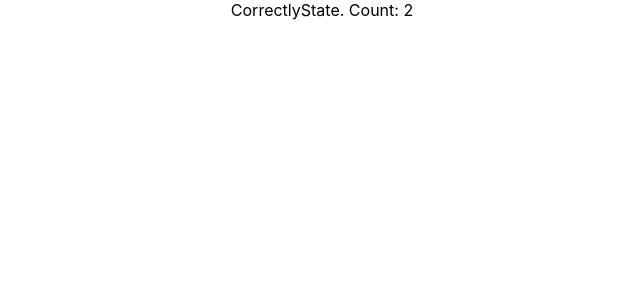
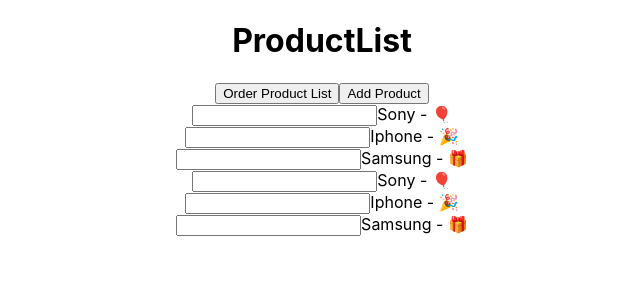
Before and after one commit to ChauVanLoc/React-Awesome-Training, a React (Create React App) app in the folder ReactMainConcept/my-app/: page / in a window 1280 px wide. Shown: the top 300 px of the page, without its empty margins (318-958 px from the left). Built offline with nearby package versions, Linux system fonts and the light colour scheme.

Commit message:
List và key

```diff
--- a/ReactMainConcept/my-app/src/App.js
+++ b/ReactMainConcept/my-app/src/App.js
@@ -6,6 +6,7 @@
 import CorrectlyState from './CorrectlyState'
 import Layout from './Layout'
 import LoginControl from './LoginControl'
+import ProductList from './ProductList/ProductList'
 
 function App() {
   // const [name, setName] = useState('Casio')
@@ -27,7 +28,8 @@
         <BareButton />
       </Layout> */}
       {/* <LoginControl hidden={false} /> */}
-      <CorrectlyState />
+      {/* <CorrectlyState /> */}
+      <ProductList />
     </div>
   )
 }
--- /dev/null
+++ b/ReactMainConcept/my-app/src/ProductList/ProductItem.jsx
@@ -0,0 +1,15 @@
+import React, { Component } from 'react'
+
+export class ProductItem extends Component {
+  render() {
+    const { product } = this.props
+    return (
+      <div className='product-item'>
+        <input />
+        {product.name} - {product.avatar}
+      </div>
+    )
+  }
+}
+
+export default ProductItem
--- /dev/null
+++ b/ReactMainConcept/my-app/src/ProductList/ProductList.jsx
@@ -0,0 +1,71 @@
+import React, { Component } from 'react'
+import ProductItem from './ProductItem'
+
+export class ProductList extends Component {
+  constructor(props) {
+    super(props)
+
+    this.state = {
+      productList: [
+        {
+          id: '1a',
+          name: 'Sony',
+          avatar: '🎈'
+        },
+        {
+          id: '2b',
+          name: 'Iphone',
+          avatar: '🎉'
+        },
+        {
+          id: '3c',
+          name: 'Samsung',
+          avatar: '🎁'
+        }
+      ]
+    }
+  }
+
+  orderProductList = () => {
+    this.setState((prevState) => ({
+      productList: prevState.productList.sort((a, b) => {
+        if (a.name < b.name) return -1
+        if (a.name > b.name) return 1
+        return 0
+      })
+    }))
+  }
+
+  addProduct = () => {
+    this.setState((prevState) => ({
+      productList: [
+        {
+          id: '4d',
+          name: 'Huawei',
+          avatar: '🎃'
+        },
+        ...prevState.productList
+      ]
+    }))
+  }
+
+  render() {
+    return (
+      <div>
+        <h1>ProductList</h1>
+        <button onClick={this.orderProductList}>Order Product List</button>
+        <button onClick={this.addProduct}>Add Product</button>
+        <div className='product-list'>
+          {this.state.productList.map((product, index) => (
+            <ProductItem product={product} key={product.id} />
+          ))}
+          {this.state.productList.map((product, index) => (
+            <ProductItem product={product} key={product.id} />
+          ))}
+        </div>
+      </div>
+    )
+  }
+}
+
+export default ProductList
```
Also changed, not shown: 1 other file (tests, documents, lock files or other folders).
